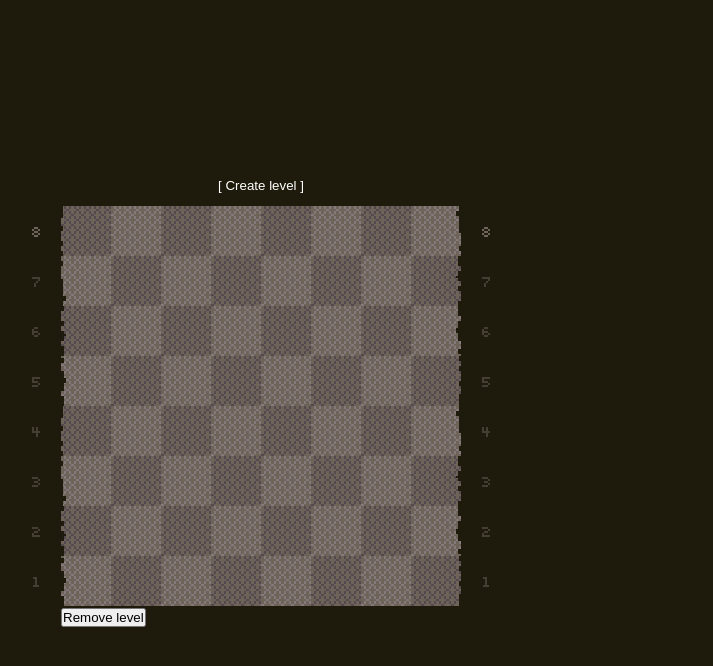
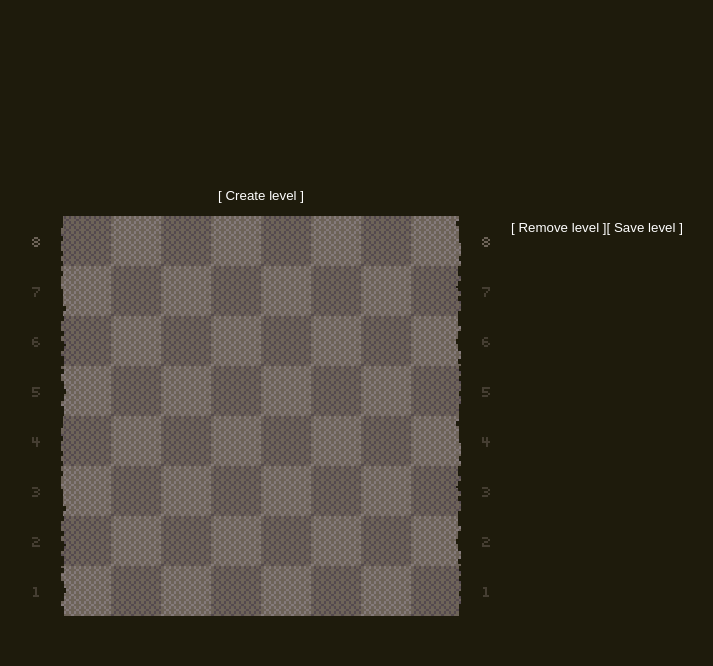
Before and after one commit to sigizmunde/pawndemonium, a Next.js app: page /level-builder in a window 1280 px wide. Both pictures are taken after a click on the button "Create level". Shown: the top 666 px of the page, without its empty margins (379-1092 px from the left). Built offline with nearby package versions, Linux system fonts and the light colour scheme.

Commit message:
upd: level build logic and style

```diff
--- a/src/components/levelBuild/index.tsx
+++ b/src/components/levelBuild/index.tsx
@@ -1,6 +1,6 @@
 'use-client';
 
-import { useState } from 'react';
+import { useEffect, useState } from 'react';
 import { FieldWrapper } from '../fieldWrapper';
 import { Field } from '../field';
 import { Board } from '@/model/board';
@@ -9,10 +9,13 @@ import { Pers } from '../pers';
 import { Spot } from '../spot';
 import { isEqualPosition } from '@/helpers/isEqual';
 import Popover from '../popover';
+import './levelBuild.scss';
+import Modal from '../modal';
+import LevelBuildAddFigure from '../levelBuildAddFigure';
 
 export default function LevelBuild(props: {
   levelConcept: LevelConcept;
-  onSave: Function;
+  onSave: (editedConcept: LevelConcept) => any;
   onDelete: Function;
   active: boolean;
   onSetActive: Function;
@@ -26,9 +29,20 @@ export default function LevelBuild(props: {
   const [selected, setSelected] = useState<StaticFigure | null | undefined>(null);
   const [highlighted, setHighlighted] = useState<Position>();
   const [clickPos, setClickPos] = useState<{ x: number; y: number } | null>(null);
+  const [addingFigure, setAddingFigure] = useState<boolean>(false);
+
+  const handleSaveLevel = () => {
+    const editedLevel = {
+      ...levelConcept,
+      boards,
+      staticFigures
+    }
+    onSave(editedLevel);
+  }
 
   const handleCellClick = (position: Position) => {
     setHighlighted(position);
+    setSelected(null);
   };
 
   const handleClickLevel = (e: React.MouseEvent) => {
@@ -44,6 +58,7 @@ export default function LevelBuild(props: {
       setSelected(null);
     } else {
       setSelected(staticFigures.find((sf) => sf.id === id));
+      setHighlighted(undefined);
     }
   };
 
@@ -51,9 +66,28 @@ export default function LevelBuild(props: {
     onDelete(levelConcept.id);
   };
 
+  const handleOpenAddFigure = () => {
+    setAddingFigure(true);
+  };
+
+  const handleFigureAdd = (newFigure: StaticFigure) => {
+    setStaticFigures((prev) => {
+      const filtered = prev.filter(
+        (fig) => !isEqualPosition(fig.position || null, newFigure.position || null)
+      );
+      return [...filtered, newFigure];
+    });
+  };
+
+  const handleUnselectAndCloseAll = () => {
+    setClickPos(null);
+    setHighlighted(undefined);
+    setAddingFigure(false);
+  };
+
   return (
     <>
-      <div onClick={handleClickLevel}>
+      <div className="level-build-wrapper" onClick={handleClickLevel}>
         {boards.reverse().map((b) => (
           <FieldWrapper key={b.id}>
             <Field key={b.id} id={b.id} matrix={b.space} onCellClick={handleCellClick}>
@@ -75,15 +109,29 @@ export default function LevelBuild(props: {
           </FieldWrapper>
         ))}
         <div className="edit-level-block">
-          <button type="button" onClick={handleDelete}>
+          <button type="button" className="gapped-button" onClick={handleDelete}>
             Remove level
+          </button>
+          <button type="button" className="gapped-button" onClick={handleSaveLevel}>
+            Save level
           </button>
         </div>
       </div>
-      {active && clickPos && (
+      {active && clickPos && (highlighted || selected) && (
         <Popover x={clickPos.x} y={clickPos.y}>
-          popover!
+          <button type="button" className="gapped-button" onClick={handleOpenAddFigure}>
+              {highlighted ? 'add figure' : 'change figure'}
+          </button>
         </Popover>
+      )}
+      {addingFigure && (highlighted || selected?.position) && (
+        <Modal onClose={() => setAddingFigure(false)}>
+          <LevelBuildAddFigure
+            position={highlighted || selected?.position!}
+            onFigureAdd={handleFigureAdd}
+            onClose={handleUnselectAndCloseAll}
+          />
+        </Modal>
       )}
     </>
   );
--- /dev/null
+++ b/src/components/levelBuild/levelBuild.scss
@@ -0,0 +1,15 @@
+.level-build-wrapper {
+    position: relative;
+
+    .edit-level-block {
+        position: relative;
+
+        @media (min-width: 1024px) {
+            left: calc(100% + var(--cell-size));
+            height: 100%;
+            position: absolute;
+            top: 0;
+            width: 200px;
+        }
+    }
+}
```
